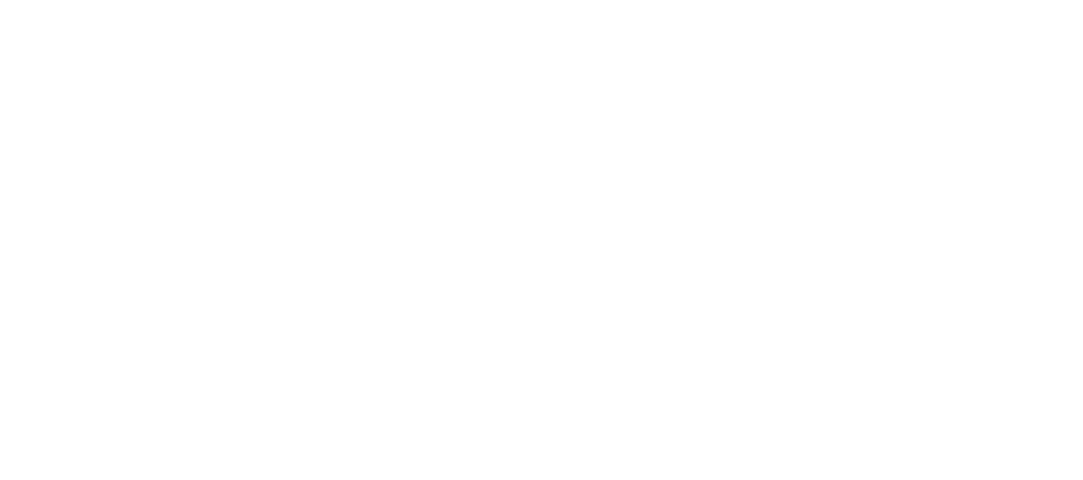
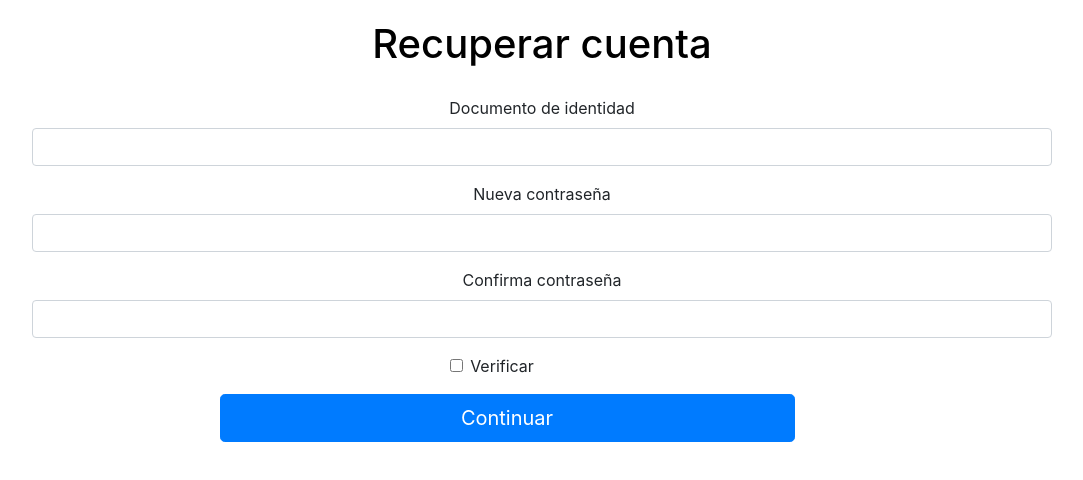
Before and after one commit to Natacha17/Equipo1_fbm_ppi2020, a React (Create React App) app in the folder frontend/: page /olvidaste in a window 1280 px wide. Shown: the top 480 px of the page, without its empty margins (168-1251 px from the left). Built offline with nearby package versions, Linux system fonts and the light colour scheme.

Commit message:
se arregla nuevamente el olvidaste tu contraseña

```diff
--- a/frontend/src/Estilos/Bienvenida.css
+++ b/frontend/src/Estilos/Bienvenida.css
@@ -1,8 +1,9 @@
-h1{
+.h1{
 
    color:black;
 text-align: center;
   padding: 20px;
+
 }
 div{
     padding-left: 100px;
--- a/frontend/src/Estilos/Masinformación.css
+++ b/frontend/src/Estilos/Masinformación.css
@@ -1,6 +1,7 @@
 
-.masinformacion{
+.informate{
     position:relative;
+   padding: 30px;
 
 }
 Link{
@@ -34,4 +35,10 @@
     background-color:#68EDAA  ;
     padding: 20px;
 
-}
+}h1{
+
+    color:black;
+ text-align: center;
+   padding: 20px;
+
+ }
--- a/frontend/src/Estilos/Menu.css
+++ b/frontend/src/Estilos/Menu.css
@@ -1,3 +1,7 @@
 .miboton{
     padding: 500px;
 }
+.usuario{
+    right: 500px;
+
+}
--- a/frontend/src/Estilos/Universal.css
+++ b/frontend/src/Estilos/Universal.css
@@ -2,7 +2,7 @@
    /* background-color: #48C9B0 ;*/
    background-color:white;
 }
-h1{
+/*h1{
     font-size: 100px;
     color: black;
-    }
+    }*/
--- a/frontend/src/Rutas/App.js
+++ b/frontend/src/Rutas/App.js
@@ -25,7 +25,7 @@
                 <Route path="/click2" component={Depresión} />
                 <Route path="/click3" component={Acosoporinternet} />
                 <Route path="/click4" component={Trastornosdealimentación} />
-                <Route path="/olvidar" component={Olvidarcontraseña} />
+                <Route path="/olvidaste" component={Olvidarcontraseña} />
                 <Route path="/abandono" component={Registremonos} />
                 <Route path="/regresar" component={Menú} />
                 <Route path="/menu" component={Menú} />
--- a/frontend/src/components/Masinformacion.jsx
+++ b/frontend/src/components/Masinformacion.jsx
@@ -2,6 +2,7 @@
 import { Link }  from 'react-router-dom';
 import '../Estilos/Masinformación.css';
 import Menuenbarra from './Menuenbarra';
+import '../Estilos/Universal.css';
 
 const Masinformacion = (props) => {
 
@@ -10,6 +11,8 @@
     <div>
    <Menuenbarra/>
    </div>
+
+   <section className='informate'>
      <div classNameName="masinformacion">
        <ul>
  <h5><ol className="amorprop"> <Link to= "/click1" classNameName="botonamor" href="#">Amor propio</Link></ol>
@@ -21,7 +24,7 @@
   </ul>
 
   </div>
-
+  </section>
 
 </>
       );
--- a/frontend/src/pages/Bienvenida.js
+++ b/frontend/src/pages/Bienvenida.js
@@ -2,13 +2,17 @@
 import { Link }  from 'react-router-dom';
 import '../Estilos/Universal.css';
 import '../Estilos/Bienvenida.css';
+import logopsico from '../imagenes/logopsico.jpeg';
+import logoproyecto from '../imagenes/logoproyecto.png';
 
 class Bienvenida extends Component {
 
     render() {
         return (
       <>
-      <h1>Bienvenido a Psico-Félix</h1>
+     <h1>Bienvenido a Psico-Félix</h1>
+      <section className='logoproyecto'><img src={logoproyecto}/></section>
+      <section className='logo'><img src={logopsico}/></section>
 <Link to= "/siguiente"  className="btn btn-warning btn-lg active" role="button" aria-pressed="true">Siguiente</Link>
                                         </>
       );
--- a/frontend/src/pages/Login.js
+++ b/frontend/src/pages/Login.js
@@ -20,7 +20,7 @@
     <label>
       <input type="checkbox" value="remember-me"/> Remember me</label>
 <div>
-      <Link to= "/olvidar"classNameName="dropdown-item " href="#">¿Olvidaste tu contraseña?</Link>
+      <Link to= "/olvidaste"classNameName="dropdown-item " href="#">¿Olvidaste tu contraseña?</Link>
       </div>
     </div>
     <Link to="/menu">
--- a/frontend/src/pages/Menú.js
+++ b/frontend/src/pages/Menú.js
@@ -14,7 +14,7 @@
           <h1>Menú</h1>
 
 <Menuenbarra/>
-<Link to='/salirapp' id="miboton" href="#"><img alt="Boton"  src={usuario}/></Link>
+<section className='usuario'><Link to='/salirapp' id="miboton" href="#"><img alt="Boton"  src={usuario}/></Link></section>
 <Menu/>
   </>
          );
--- a/frontend/src/pages/Másinformacion.js
+++ b/frontend/src/pages/Másinformacion.js
@@ -12,6 +12,7 @@
 
 
    <Masinformacion/>
+
 </>
       );
 
--- a/frontend/src/pages/Olvidarcontraseña.js
+++ b/frontend/src/pages/Olvidarcontraseña.js
@@ -1,30 +1,34 @@
 import React, { Component } from 'react';
 import {Link} from 'react-router-dom';
+import '../Estilos/Universal.css';
+
 
 class Olvidarcontraseña extends Component {
 
     render() {
         return (
          <>
-   <div className="container align-items-center mt-5 text-center">
-    <form className="form-signin text-center align-items-center col-6">
-    <h1 className="h3 mb-5 font-weight-normal text-center ">Recuperar cuenta</h1>
-    <label for="inputEmail" className="sr-only mb-3">Documento de identidad</label>
-    <input type="email" id="inputEmail" className="form-control mb-3" placeholder="Email " required="" autofocus=""/>
-    <label for="inputPassword" className="sr-only">Nueva contraseña</label>
-    <input type="password" id="inputPassword" className="form-control mb-3 " placeholder="Contraseña" required=""/>
-    <label for="inputPassword" className="sr-only">Confirmar contraseña</label>
-    <input type="password" id="inputPassword" className="form-control mb-3 " placeholder="Confirmar contraseña " required=""/>
-    <div className="checkbox mb-3">
-    <label>
-      <input type="checkbox" value="remember-me"/> Verificar</label>
-    </div>
 
-    <Link to ="/recuperar"><button className="btn btn-lg btn-primary btn-flex mb-3 col-6" type="submit">Continuar</button>  </Link>
+  <form>
+  <div class="form-group">
+  <h1 >Recuperar cuenta</h1>
+    <label for="exampleInputEmail1">Documento de identidad</label>
+    <input type="email" class="form-control" id="exampleInputEmail1" aria-describedby="emailHelp"/>
+  </div> <div class="form-group">
+    <label for="exampleInputPassword1">Nueva contraseña</label>
+    <input type="password" class="form-control" id="exampleInputPassword1"/>
+  </div>
+  <div class="form-group">
+    <label for="exampleInputPassword1">Confirma contraseña</label>
+    <input type="password" class="form-control" id="exampleInputPassword1"/>
+  </div>
+  <div class="form-group form-check">
+    <input type="checkbox" class="form-check-input" id="exampleCheck1"/>
+    <label class="form-check-label" for="exampleCheck1">Verificar</label>
+  </div>
+  <Link to ="/recuperar"><button className="btn btn-lg btn-primary btn-flex mb-3 col-6" type="submit">Continuar</button>  </Link>
 
-
-    </form>
-  </div>
+</form>
 
 
 </>
```
Also changed, not shown: frontend/src/imagenes/logoproyecto.png (added), frontend/src/imagenes/logopsico.jpeg (added).
